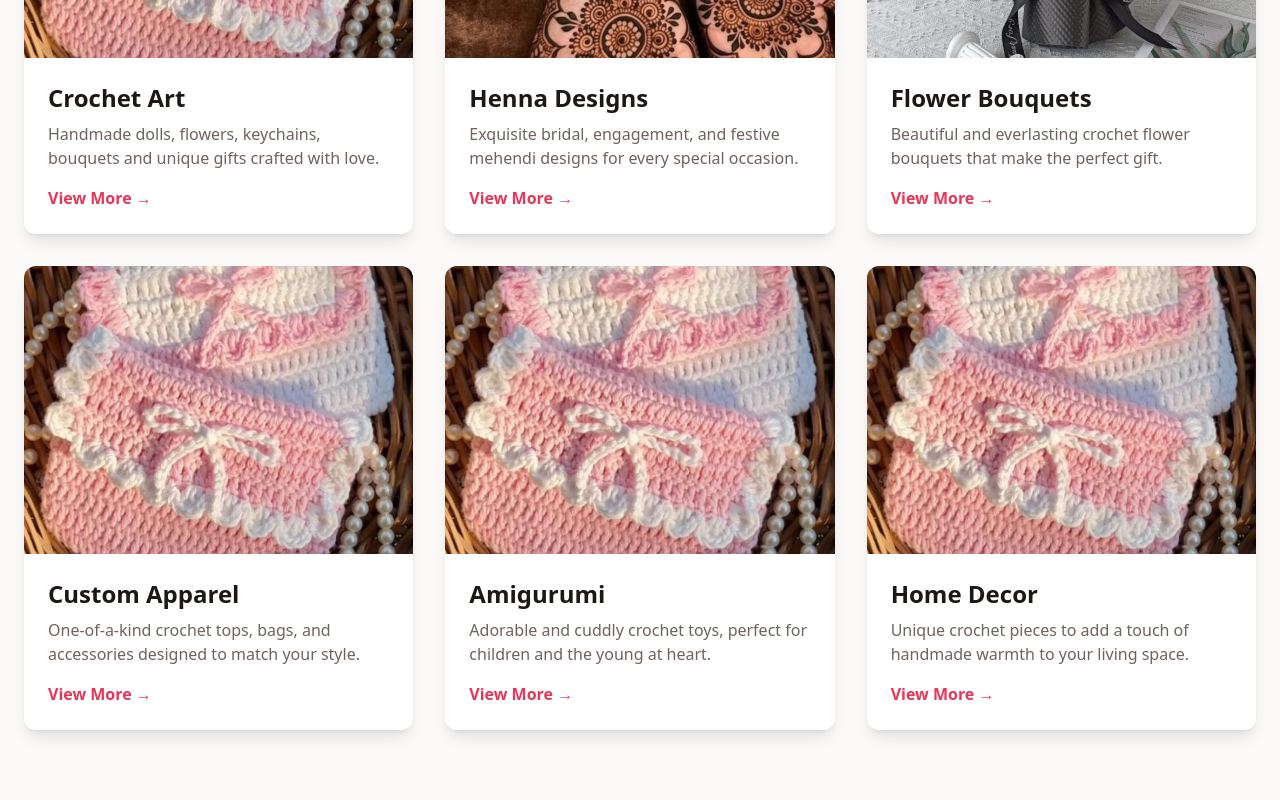
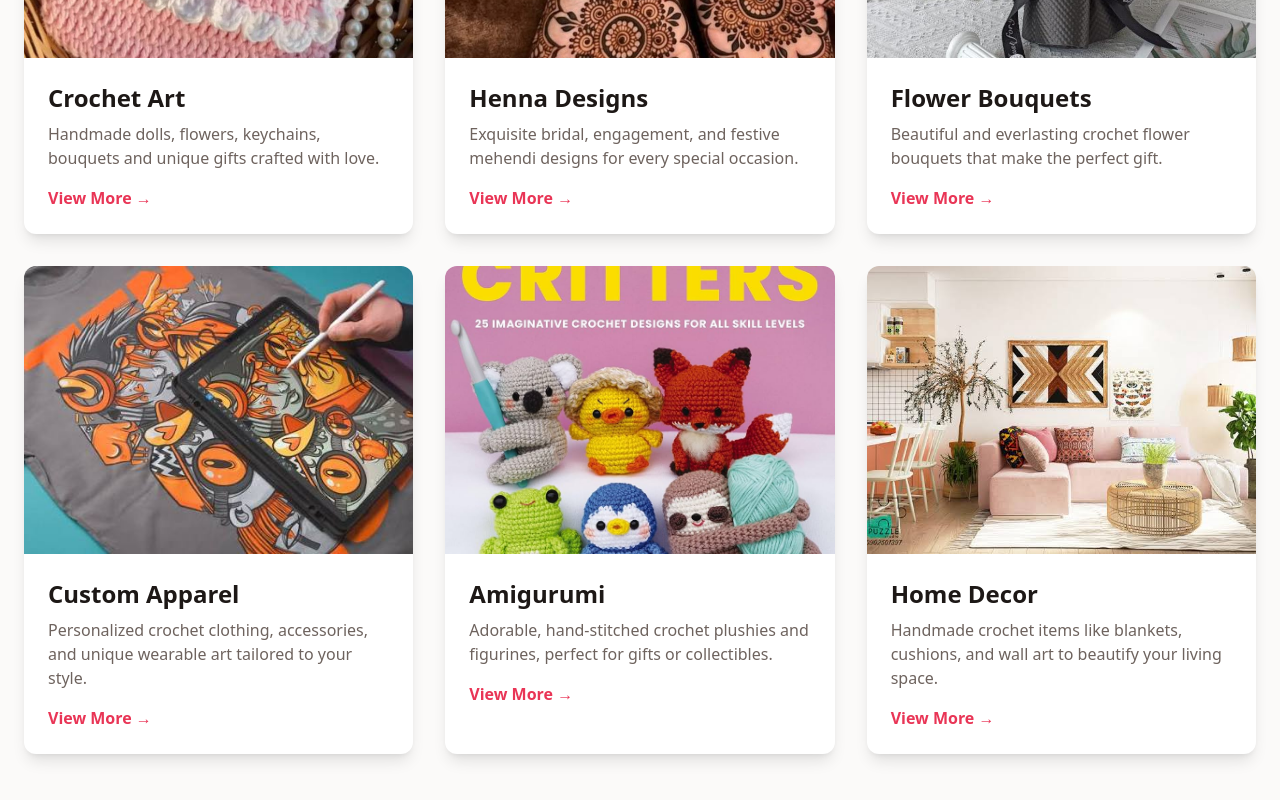
Before and after one commit to yaseenyash55-droid/farah-origin, a Next.js app: page /view-collection in a window 1280 px wide. Shown: the part 558-1358 px from the top of the page. Built offline with nearby package versions, Linux system fonts and the light colour scheme; a web font is replaced by a local one.

Commit message:
feat: update collection items descriptions and images in Collections component

```diff
--- a/components/Collections.jsx
+++ b/components/Collections.jsx
@@ -22,21 +22,21 @@ const collectionItems = [
   },
   {
     title: 'Custom Apparel',
-    description: 'One-of-a-kind crochet tops, bags, and accessories designed to match your style.',
-    image: '/crochet.jpg', // Placeholder, to be replaced
-    href: '/gallery?category=crochet',
+    description: 'Personalized crochet clothing, accessories, and unique wearable art tailored to your style.',
+    image: '/custom apparel.jpg',
+    href: '/gallery?category=apparel',
   },
   {
     title: 'Amigurumi',
-    description: 'Adorable and cuddly crochet toys, perfect for children and the young at heart.',
-    image: '/crochet.jpg', // Placeholder
-    href: '/gallery?category=crochet',
+    description: 'Adorable, hand-stitched crochet plushies and figurines, perfect for gifts or collectibles.',
+    image: '/amigurumi.jpg',
+    href: '/gallery?category=amigurumi',
   },
   {
     title: 'Home Decor',
-    description: 'Unique crochet pieces to add a touch of handmade warmth to your living space.',
-    image: '/crochet.jpg', // Placeholder
-    href: '/gallery?category=crochet',
+    description: 'Handmade crochet items like blankets, cushions, and wall art to beautify your living space.',
+    image: '/home decor.jpg',
+    href: '/gallery?category=homedecor',
   },
 ];
 
```
